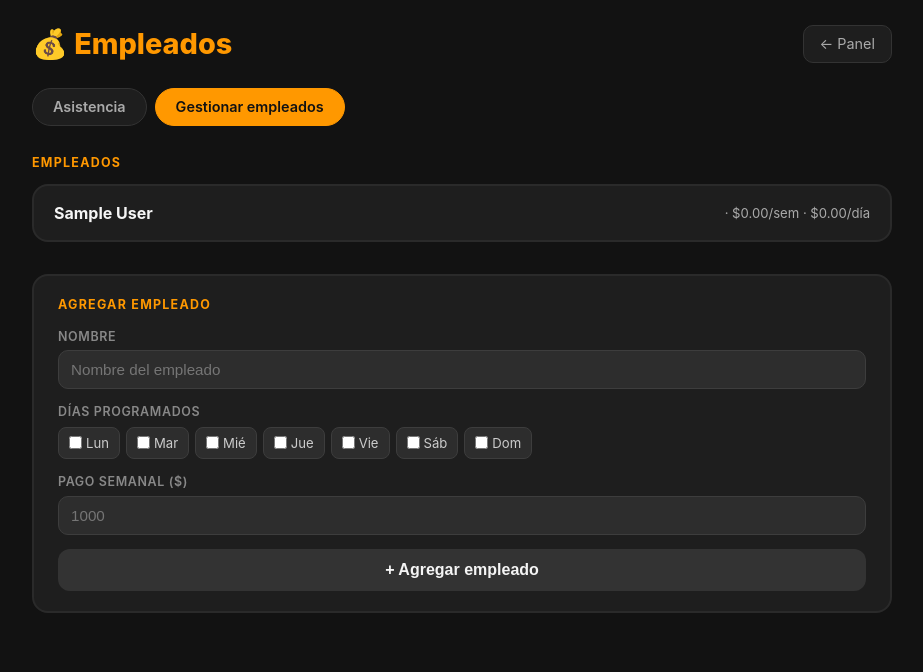
After one commit to Enrique182004/Restaurant-POS, a Flask app: page /admin/employees/manage in a window 1280 px wide. The commit adds this page. Shown: the top 672 px of the page, without its empty margins (178-1101 px from the left). Run offline with Flask 3, Linux system fonts and the light colour scheme; a user stored in the database is signed in; tables that the repository leaves empty hold one stand-in row (values such as "Sample post"); one stand-in notice (Sample message) is shown; some libraries are stand-ins or nearby versions.

Commit message:
feat: add Gestionar empleados view (GET /admin/employees/manage)

```diff
--- a/python-backend/app.py
+++ b/python-backend/app.py
@@ -2150,17 +2150,17 @@ def add_employee():
 
     if not name:
         flash('El nombre es requerido.', 'error')
-        return redirect('/admin/employees/manage')
+        return redirect(url_for('employees_manage'))
     if not days_csv:
         flash('Selecciona al menos un día de la semana.', 'error')
-        return redirect('/admin/employees/manage')
+        return redirect(url_for('employees_manage'))
     try:
         pay_amount = float(pay_amount_raw)
     except ValueError:
         pay_amount = 0
     if pay_amount <= 0:
         flash('El pago semanal debe ser mayor a 0.', 'error')
-        return redirect('/admin/employees/manage')
+        return redirect(url_for('employees_manage'))
 
     conn = get_db_connection()
     cur = conn.execute('INSERT INTO employees (name) VALUES (?)', (name,))
@@ -2173,7 +2173,7 @@ def add_employee():
     )
     conn.commit()
     flash(f'Empleado "{name}" agregado.', 'success')
-    return redirect('/admin/employees/manage')
+    return redirect(url_for('employees_manage'))
 
 
 @app.route('/admin/employees/update/<int:employee_id>', methods=['POST'])
@@ -2184,7 +2184,7 @@ def update_employee(employee_id):
     employee = conn.execute('SELECT * FROM employees WHERE id = ?', (employee_id,)).fetchone()
     if not employee:
         flash('Empleado no encontrado.', 'error')
-        return redirect('/admin/employees/manage')
+        return redirect(url_for('employees_manage'))
 
     name = request.form.get('name', '').strip()
     pay_amount_raw = request.form.get('pay_amount', '').strip()
@@ -2192,17 +2192,17 @@ def update_employee(employee_id):
 
     if not name:
         flash('El nombre es requerido.', 'error')
-        return redirect('/admin/employees/manage')
+        return redirect(url_for('employees_manage'))
     if not days_csv:
         flash('Selecciona al menos un día de la semana.', 'error')
-        return redirect('/admin/employees/manage')
+        return redirect(url_for('employees_manage'))
     try:
         pay_amount = float(pay_amount_raw)
     except ValueError:
         pay_amount = 0
     if pay_amount <= 0:
         flash('El pago semanal debe ser mayor a 0.', 'error')
-        return redirect('/admin/employees/manage')
+        return redirect(url_for('employees_manage'))
 
     conn.execute('UPDATE employees SET name = ? WHERE id = ?', (name, employee_id))
 
@@ -2217,7 +2217,7 @@ def update_employee(employee_id):
     )
     conn.commit()
     flash(f'Empleado "{name}" actualizado. Los cambios de horario/pago aplican a partir de la próxima semana.', 'success')
-    return redirect('/admin/employees/manage')
+    return redirect(url_for('employees_manage'))
 
 
 @app.route('/admin/employees/remove/<int:employee_id>', methods=['POST'])
@@ -2228,7 +2228,7 @@ def remove_employee(employee_id):
     employee = conn.execute('SELECT * FROM employees WHERE id = ?', (employee_id,)).fetchone()
     if not employee:
         flash('Empleado no encontrado.', 'error')
-        return redirect('/admin/employees/manage')
+        return redirect(url_for('employees_manage'))
 
     has_attendance = conn.execute(
         'SELECT COUNT(*) FROM attendance WHERE employee_id = ?', (employee_id,)
@@ -2243,7 +2243,7 @@ def remove_employee(employee_id):
         conn.execute('DELETE FROM employees WHERE id = ?', (employee_id,))
         conn.commit()
         flash(f'Empleado "{employee["name"]}" eliminado.', 'success')
-    return redirect('/admin/employees/manage')
+    return redirect(url_for('employees_manage'))
 
 
 @app.route('/admin/employees/attendance/toggle', methods=['POST'])
@@ -2339,6 +2339,37 @@ def employees_attendance():
     )
 
 
+@app.route('/admin/employees/manage')
+@login_required
+@admin_required
+def employees_manage():
+    conn = get_db_connection()
+    today_week_start, _ = get_week_bounds(datetime.now().strftime('%Y-%m-%d'))
+    employees = conn.execute('SELECT * FROM employees ORDER BY active DESC, name').fetchall()
+
+    day_labels = ['Lun', 'Mar', 'Mié', 'Jue', 'Vie', 'Sáb', 'Dom']
+    rows = []
+    for emp in employees:
+        schedule = resolve_employee_schedule(conn, emp['id'], today_week_start)
+        scheduled_days = [int(x) for x in schedule['scheduled_days'].split(',')] if schedule else []
+        pay_amount = schedule['pay_amount'] if schedule else 0
+        per_day_rate = (pay_amount / len(scheduled_days)) if scheduled_days else 0
+        has_attendance = conn.execute(
+            'SELECT COUNT(*) FROM attendance WHERE employee_id = ?', (emp['id'],)
+        ).fetchone()[0] > 0
+        rows.append({
+            'id': emp['id'],
+            'name': emp['name'],
+            'active': emp['active'],
+            'scheduled_days': scheduled_days,
+            'pay_amount': pay_amount,
+            'per_day_rate': per_day_rate,
+            'has_attendance': has_attendance,
+        })
+
+    return render_template('employees_manage.html', rows=rows, day_labels=day_labels)
+
+
 # ── Promotions toggle ─────────────────────────────────────────────────────────
 @app.route('/admin/promotions/add', methods=['POST'])
 @login_required
--- a/python-backend/templates/employees.html
+++ b/python-backend/templates/employees.html
@@ -207,7 +207,9 @@
     <a href="{{ url_for('employees_attendance') }}" class="period-tab active"
       >Asistencia</a
     >
-    <a href="/admin/employees/manage" class="period-tab">Gestionar empleados</a>
+    <a href="{{ url_for('employees_manage') }}" class="period-tab"
+      >Gestionar empleados</a
+    >
   </div>
 
   <div class="week-nav">
--- /dev/null
+++ b/python-backend/templates/employees_manage.html
@@ -0,0 +1,382 @@
+{% extends 'base.html' %} {% block title %}Gestionar empleados{% endblock %} {%
+block styles %}
+<style>
+  .emp-wrap {
+    max-width: 900px;
+    margin: 0 auto;
+    padding: 24px 20px 60px;
+  }
+  .page-header {
+    display: flex;
+    justify-content: space-between;
+    align-items: center;
+    margin-bottom: 24px;
+  }
+  .page-title-txt {
+    font-size: 1.8rem;
+    font-weight: 800;
+    color: #ff9800;
+    margin: 0;
+  }
+  .back-btn {
+    color: #aaa;
+    text-decoration: none;
+    font-size: 0.9rem;
+    border: 1px solid #333;
+    padding: 8px 16px;
+    border-radius: 10px;
+    background: #1e1e1e;
+  }
+  .back-btn:hover {
+    border-color: #ff9800;
+    color: #ff9800;
+  }
+  .alert {
+    padding: 12px 16px;
+    border-radius: 10px;
+    margin-bottom: 16px;
+    font-weight: 600;
+    font-size: 0.9rem;
+  }
+  .alert-success {
+    background: rgba(43, 138, 62, 0.2);
+    color: #81c784;
+    border: 1px solid rgba(43, 138, 62, 0.35);
+  }
+  .alert-error {
+    background: rgba(231, 76, 60, 0.2);
+    color: #ff8a80;
+    border: 1px solid rgba(231, 76, 60, 0.35);
+  }
+  .period-tabs {
+    display: flex;
+    gap: 8px;
+    flex-wrap: wrap;
+    margin-bottom: 28px;
+  }
+  .period-tab {
+    padding: 8px 20px;
+    border-radius: 20px;
+    font-size: 0.9rem;
+    font-weight: 600;
+    text-decoration: none;
+    border: 1px solid #333;
+    color: #aaa;
+    background: #1e1e1e;
+    transition: all 0.15s;
+  }
+  .period-tab:hover {
+    border-color: #ff9800;
+    color: #ff9800;
+  }
+  .period-tab.active {
+    background: #ff9800;
+    color: #121212;
+    border-color: #ff9800;
+  }
+  .section-heading {
+    font-size: 0.78rem;
+    font-weight: 700;
+    color: #ff9800;
+    letter-spacing: 0.1em;
+    text-transform: uppercase;
+    margin: 0 0 12px;
+  }
+  .emp-roster-card {
+    background: #1e1e1e;
+    border-radius: 16px;
+    border: 2px solid #2a2a2a;
+    margin-bottom: 14px;
+    overflow: hidden;
+  }
+  .emp-roster-card.inactive {
+    opacity: 0.55;
+  }
+  .emp-roster-summary {
+    padding: 16px 20px;
+    cursor: pointer;
+    list-style: none;
+    display: flex;
+    justify-content: space-between;
+    align-items: center;
+    flex-wrap: wrap;
+    gap: 8px;
+  }
+  .emp-roster-summary::-webkit-details-marker {
+    display: none;
+  }
+  .emp-roster-name {
+    font-weight: 700;
+    color: #f5f5f5;
+    font-size: 1rem;
+  }
+  .emp-roster-meta {
+    font-size: 0.82rem;
+    color: #aaa;
+  }
+  .inactive-badge {
+    font-size: 0.7rem;
+    font-weight: 700;
+    color: #ff8a80;
+    text-transform: uppercase;
+    margin-left: 8px;
+  }
+  .emp-roster-body {
+    padding: 0 20px 20px;
+    border-top: 1px solid #2a2a2a;
+  }
+  .field-label {
+    display: block;
+    font-size: 0.78rem;
+    color: #888;
+    font-weight: 600;
+    text-transform: uppercase;
+    letter-spacing: 0.05em;
+    margin-bottom: 5px;
+    margin-top: 14px;
+  }
+  .field-input {
+    width: 100%;
+    padding: 10px 12px;
+    background: #2d2d2d;
+    border: 1px solid #3d3d3d;
+    border-radius: 10px;
+    color: #f5f5f5;
+    font-size: 0.95rem;
+  }
+  .field-input:focus {
+    outline: none;
+    border-color: #ff9800;
+  }
+  .day-checks {
+    display: flex;
+    gap: 6px;
+    flex-wrap: wrap;
+    margin-top: 6px;
+  }
+  .day-check-label {
+    display: flex;
+    align-items: center;
+    gap: 4px;
+    padding: 6px 10px;
+    border-radius: 8px;
+    background: #2d2d2d;
+    border: 1px solid #3d3d3d;
+    font-size: 0.82rem;
+    color: #ccc;
+    cursor: pointer;
+  }
+  .save-hint {
+    font-size: 0.78rem;
+    color: #888;
+    margin-top: 8px;
+  }
+  .form-actions {
+    display: flex;
+    gap: 10px;
+    margin-top: 14px;
+    flex-wrap: wrap;
+  }
+  .save-btn {
+    padding: 10px 20px;
+    background: #ff9800;
+    color: #121212;
+    border: none;
+    border-radius: 10px;
+    font-weight: 700;
+    cursor: pointer;
+  }
+  .save-btn:hover {
+    background: #e68900;
+  }
+  .danger-btn {
+    padding: 10px 20px;
+    background: #4a1f1f;
+    color: #ff6b6b;
+    border: none;
+    border-radius: 10px;
+    font-weight: 700;
+    cursor: pointer;
+  }
+  .danger-btn:hover {
+    background: #5a2f2f;
+  }
+  .add-card {
+    background: #1e1e1e;
+    border-radius: 16px;
+    border: 2px solid #2a2a2a;
+    padding: 20px 24px;
+    margin-top: 32px;
+  }
+  .add-btn {
+    width: 100%;
+    padding: 12px;
+    background: #ff9800;
+    color: #121212;
+    border: none;
+    border-radius: 12px;
+    font-size: 1rem;
+    font-weight: 800;
+    cursor: pointer;
+    margin-top: 14px;
+  }
+  .add-btn:hover {
+    background: #e68900;
+  }
+  .empty-state {
+    text-align: center;
+    color: #888;
+    padding: 40px 20px;
+  }
+</style>
+{% endblock %} {% block body %}
+<div class="emp-wrap">
+  <div class="page-header">
+    <h1 class="page-title-txt">💰 Empleados</h1>
+    <a href="{{ url_for('admin_dashboard') }}" class="back-btn">← Panel</a>
+  </div>
+
+  {% with messages = get_flashed_messages(with_categories=true) %} {% if
+  messages %}{% for cat, msg in messages %}
+  <div class="alert alert-{{ cat }}">{{ msg }}</div>
+  {% endfor %}{% endif %} {% endwith %}
+
+  <div class="period-tabs">
+    <a href="{{ url_for('employees_attendance') }}" class="period-tab"
+      >Asistencia</a
+    >
+    <a href="{{ url_for('employees_manage') }}" class="period-tab active"
+      >Gestionar empleados</a
+    >
+  </div>
+
+  <div class="section-heading">Empleados</div>
+
+  {% if not rows %}
+  <div class="empty-state">Todavía no hay empleados. Agrega uno abajo.</div>
+  {% endif %} {% for row in rows %}
+  <details class="emp-roster-card {% if not row.active %}inactive{% endif %}">
+    <summary class="emp-roster-summary">
+      <span>
+        <span class="emp-roster-name">{{ row.name }}</span>
+        {% if not row.active %}<span class="inactive-badge">Desactivado</span>{%
+        endif %}
+      </span>
+      <span class="emp-roster-meta">
+        {% for d in row.scheduled_days %}{{ day_labels[d] }}{% if not loop.last
+        %}/{% endif %}{% endfor %} · ${{ "%.2f"|format(row.pay_amount) }}/sem ·
+        ${{ "%.2f"|format(row.per_day_rate) }}/día
+      </span>
+    </summary>
+    <div class="emp-roster-body">
+      <form
+        method="POST"
+        action="{{ url_for('update_employee', employee_id=row.id) }}"
+      >
+        <input type="hidden" name="csrf_token" value="{{ csrf_token() }}" />
+        <label class="field-label">Nombre</label>
+        <input
+          type="text"
+          name="name"
+          class="field-input"
+          value="{{ row.name }}"
+          required
+          maxlength="60"
+        />
+
+        <label class="field-label">Días programados</label>
+        <div class="day-checks">
+          {% for d in range(7) %}
+          <label class="day-check-label">
+            <input
+              type="checkbox"
+              name="days"
+              value="{{ d }}"
+              {%
+              if
+              d
+              in
+              row.scheduled_days
+              %}checked{%
+              endif
+              %}
+            />
+            {{ day_labels[d] }}
+          </label>
+          {% endfor %}
+        </div>
+
+        <label class="field-label">Pago semanal ($)</label>
+        <input
+          type="number"
+          name="pay_amount"
+          class="field-input"
+          value="{{ row.pay_amount }}"
+          min="1"
+          step="0.01"
+          required
+        />
+
+        <div class="save-hint">
+          Los cambios de horario y pago aplican a partir de la próxima semana.
+        </div>
+        <div class="form-actions">
+          <button type="submit" class="save-btn">Guardar cambios</button>
+        </div>
+      </form>
+
+      <form
+        method="POST"
+        action="{{ url_for('remove_employee', employee_id=row.id) }}"
+        class="form-actions"
+        data-confirm="{% if row.has_attendance %}¿Desactivar a {{ row.name }}?{% else %}¿Eliminar a {{ row.name }}?{% endif %}"
+      >
+        <input type="hidden" name="csrf_token" value="{{ csrf_token() }}" />
+        <button type="submit" class="danger-btn">
+          {% if row.has_attendance %}Desactivar{% else %}Eliminar{% endif %}
+        </button>
+      </form>
+    </div>
+  </details>
+  {% endfor %}
+
+  <div class="add-card">
+    <div class="section-heading">Agregar empleado</div>
+    <form method="POST" action="{{ url_for('add_employee') }}">
+      <input type="hidden" name="csrf_token" value="{{ csrf_token() }}" />
+      <label class="field-label">Nombre</label>
+      <input
+        type="text"
+        name="name"
+        class="field-input"
+        placeholder="Nombre del empleado"
+        required
+        maxlength="60"
+      />
+
+      <label class="field-label">Días programados</label>
+      <div class="day-checks">
+        {% for d in range(7) %}
+        <label class="day-check-label">
+          <input type="checkbox" name="days" value="{{ d }}" />
+          {{ day_labels[d] }}
+        </label>
+        {% endfor %}
+      </div>
+
+      <label class="field-label">Pago semanal ($)</label>
+      <input
+        type="number"
+        name="pay_amount"
+        class="field-input"
+        placeholder="1000"
+        min="1"
+        step="0.01"
+        required
+      />
+
+      <button type="submit" class="add-btn">+ Agregar empleado</button>
+    </form>
+  </div>
+</div>
+{% endblock %}
```
Also changed, not shown: python-backend/tests/test_route_employees_manage.py (added, +19 -0 lines).
